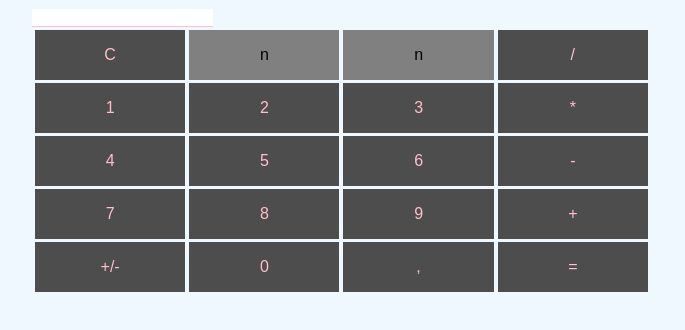
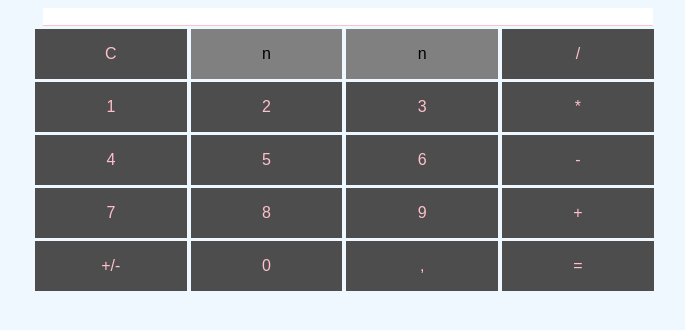
Before and after one commit to okaypavel/kalkulator, a plain HTML site: page index.html in a window 1280 px wide. Shown: the whole page, without its empty margins (292-977 px from the left). Drawn offline with Linux system fonts and the light colour scheme.

```diff
--- a/style.css
+++ b/style.css
@@ -22,10 +22,14 @@ body {
 }
 .divClass{
     margin: 3px;
+    width: 100%;
 }
 #inputShowScore {
     border: none;
     border-bottom: pink solid 1px;
+    width: 96%;
+    display: block;
+    margin: 0 auto;
 
 }
 .btn:hover {
```
